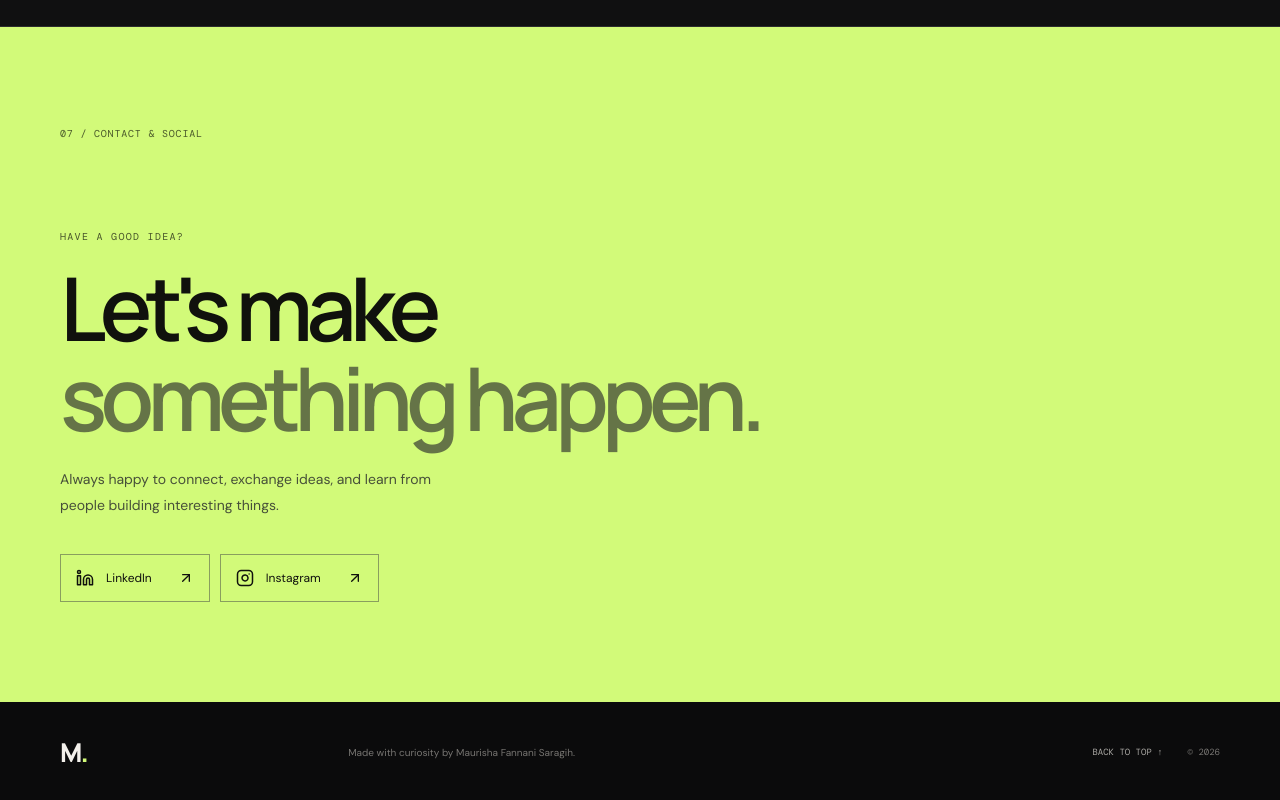
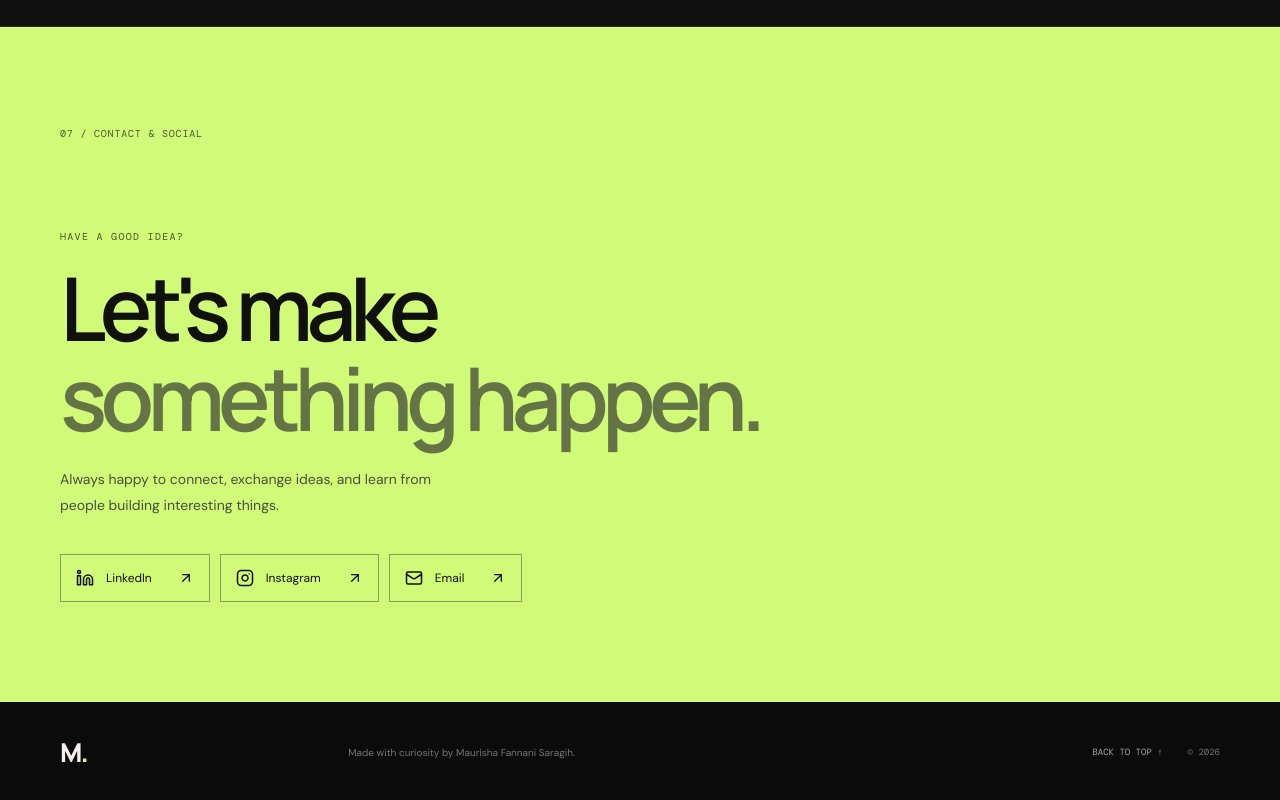
Before and after one commit to maurishasaragih/maurisha-portfolio, a Next.js app: page / in a window 1280 px wide. Shown: the part 5125-5925 px from the top of the page. Built offline with nearby package versions, Linux system fonts and the light colour scheme.

Commit message:
Update page.tsx

```diff
--- a/app/page.tsx
+++ b/app/page.tsx
@@ -15,7 +15,7 @@ import {
 } from "lucide-react";
 
 // Isi dengan alamat email asli; kalau kosong, tombol email otomatis disembunyikan.
-const CONTACT_EMAIL = "";
+const CONTACT_EMAIL = "maurishasaragih@gmail.com";
 
 const navItems = [
   { label: "About", href: "#about" },
```
